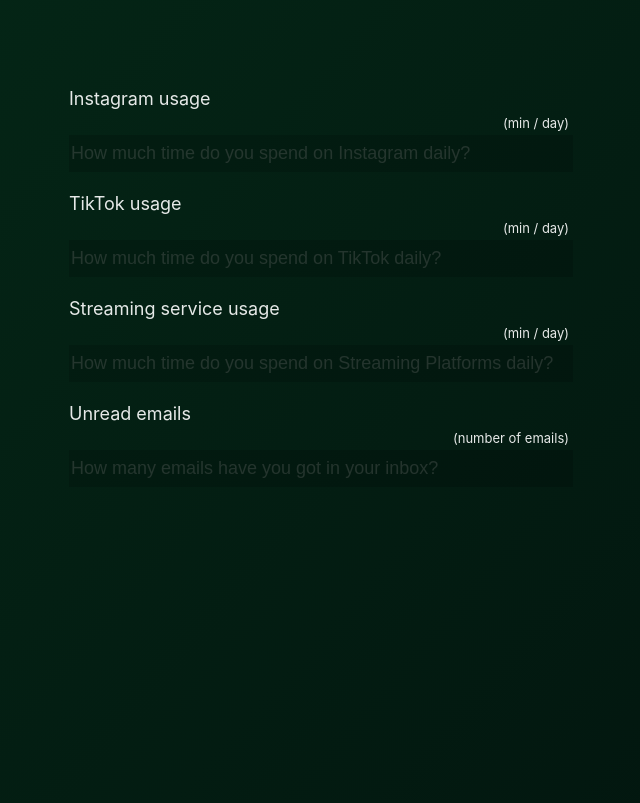
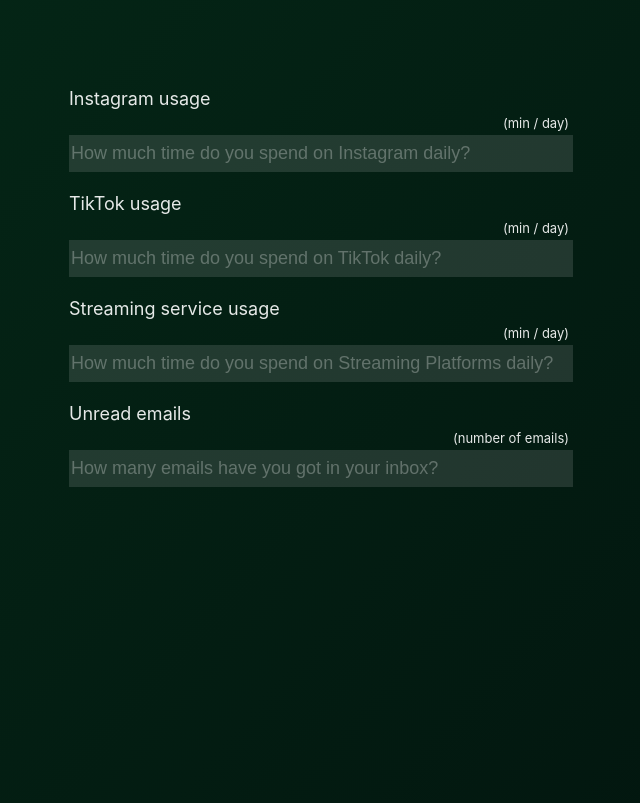
Before and after one commit to HoodDoob/ecowebsite, a React (Vite) app: page / in a window 1280 px wide. Shown: the part 2500-3303 px from the top of the page, without its empty margins (321-961 px from the left). Built offline with nearby package versions, Linux system fonts and the light colour scheme.

Commit message:
form lightr

```diff
--- a/src/index.scss
+++ b/src/index.scss
@@ -201,7 +201,7 @@
     display: block;
     margin-top: 20px;
     text-align: left;
-    color: rgb(255, 255, 255, 0.9);
+    color: rgba(255, 255, 255, 0.9);
     font-size: large;
     span {
       display: block;
@@ -214,13 +214,13 @@
     display: block;
     width: 100%;
     height: 35px;
-    background-color: rgb(0, 0, 0, 0.15);
+    background-color: rgba(213, 211, 211, 0.15);
     border: none;
-    color: rgb(255, 255, 255, 0.5);
+    color: rgb(255, 255, 255);
     font-size: large;
   }
   ::placeholder {
-    color: rgb(115, 115, 115, 0.3);
+    color: rgba(255, 255, 255, 0.289);
   }
   button {
     display: block;
```
